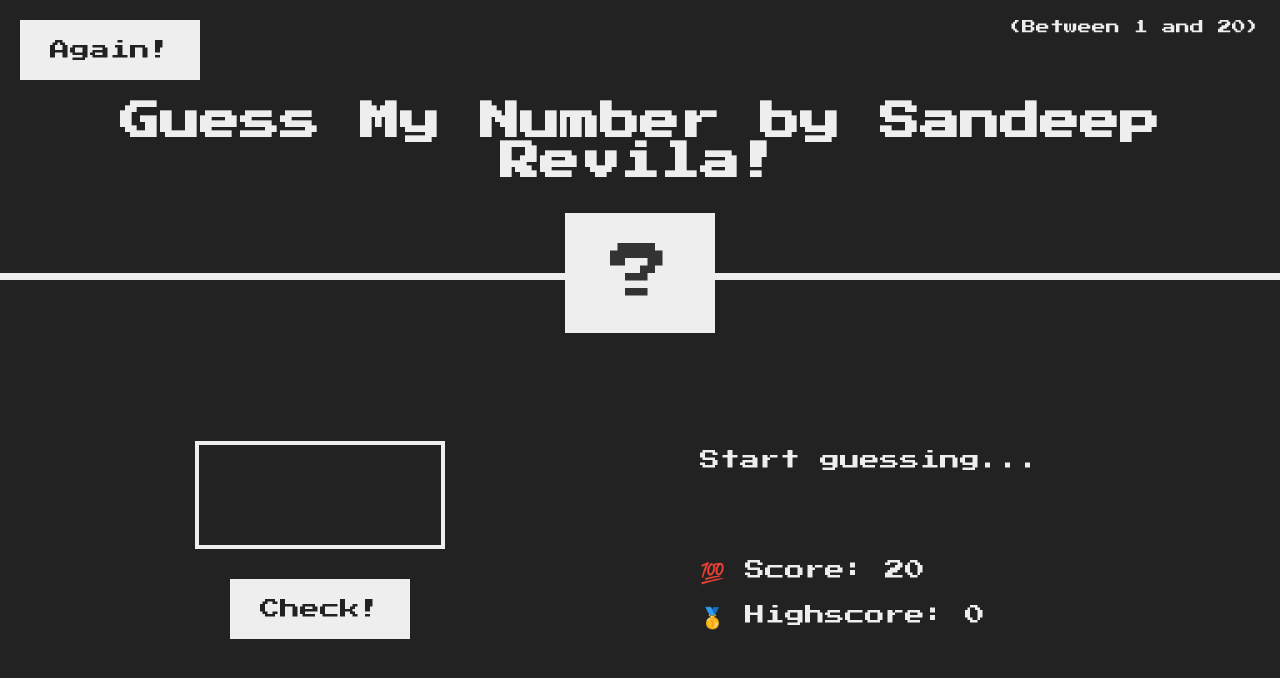
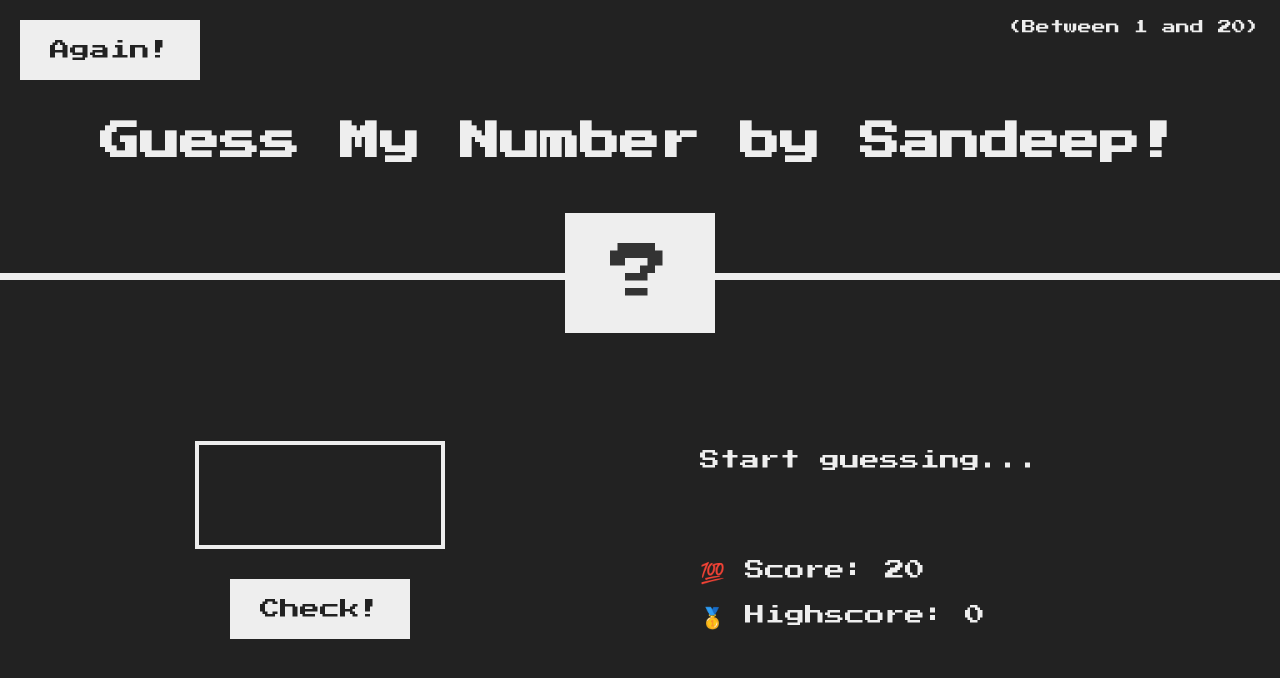
Before and after one commit to sandeep-revilla/game, a plain HTML site: page index.html in a window 1280 px wide. Drawn offline with Linux system fonts and the light colour scheme.

Commit message:
Update index.html

```diff
--- a/index.html
+++ b/index.html
@@ -9,7 +9,7 @@
   </head>
   <body>
     <header>
-      <h1>Guess My Number by Sandeep Revila!</h1>
+      <h1>Guess My Number by Sandeep!</h1>
       <p class="between">(Between 1 and 20)</p>
       <button class="btn again">Again!</button>
       <div class="number">?</div>
```
